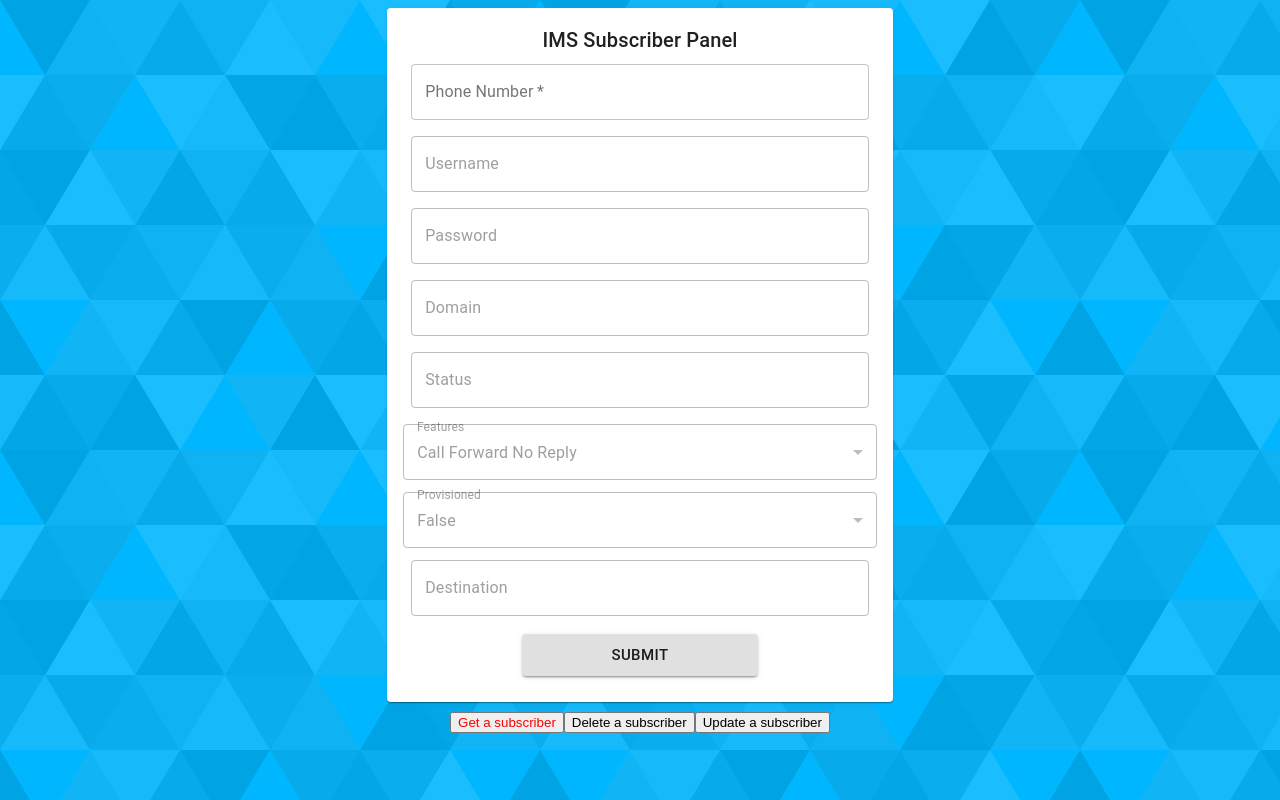
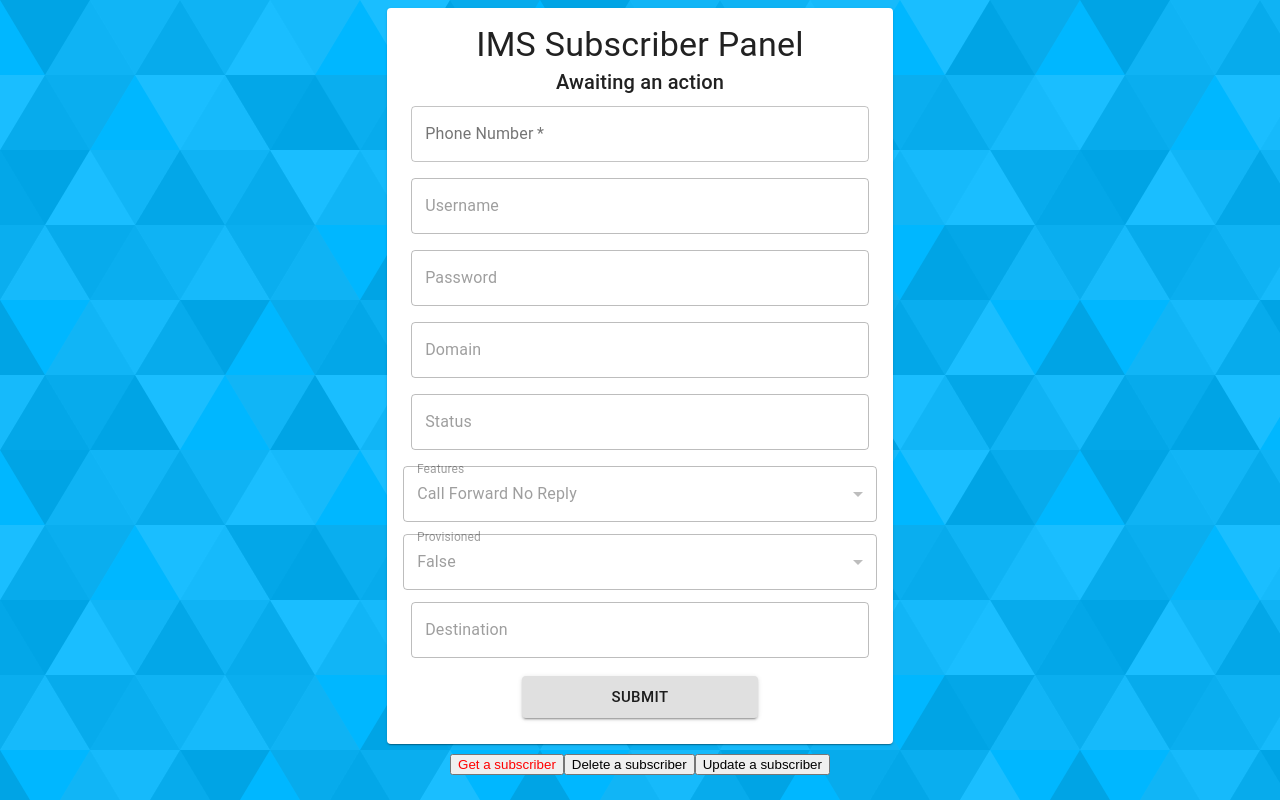
Before and after one commit to jshiii117/telus-app, a React (Create React App) app in the folder client/: page / in a window 1280 px wide. Built offline with nearby package versions, Linux system fonts and the light colour scheme.

Commit message:
Move console updates into user help text

```diff
--- a/client/src/App.js
+++ b/client/src/App.js
@@ -15,6 +15,7 @@ export const App = () => {
   const [featureOne, setFeatureOne] = useState({ callForwardNoReply: {provisioned: false, destination: ''}});
   const [subscriberData, setSubscriberData] = useState({phoneNumber: '', username: '', password: '', domain: '', status: '', features: featureOne})
   const [currentCommand, setCommand] = useState('Get');
+  const [helpText, setHelpText] = useState('Awaiting an action')
 
   const clear = () => {
     setFeatureOne({ callForwardNoReply: {provisioned: false, destination: ''}});
@@ -23,6 +24,7 @@ export const App = () => {
 
   const handleSubmit = async (e) => {
     if (subscriberData.phoneNumber.length >= 10) {
+      e.preventDefault();
       switch (currentCommand) {
         case 'Get':
           e.preventDefault();
@@ -43,16 +45,17 @@ export const App = () => {
               }
             });
           } catch (error) {
-            console.log('Invalid phone number');
-            clear();
+            setHelpText(`No data exists for ${subscriberData.phoneNumber}`);
           }
           break;
         case 'Put':
           putSubscriber(subscriberData.phoneNumber, subscriberData);
+          setHelpText(`Updated information for ${subscriberData.phoneNumber}`);
           clear();
           break;
         case 'Delete':
           deleteSubscriber(subscriberData.phoneNumber);
+          setHelpText(`Deleted information at ${subscriberData.phoneNumber}`);
           clear();
           break;
         default:
@@ -62,17 +65,17 @@ export const App = () => {
       setCommand('Get');
     } else {
       e.preventDefault();
-      console.log('Invalid phone number');
+      setHelpText('Phone number must be greater than 10 characters');
     }
   };
-
 
   return (
     <>
       <div className={classes.paperParent}>
       <Paper className={classes.paper}>
         <form className={`${classes.root} ${classes.form}`} autoComplete="off" onSubmit={handleSubmit}>
-          <Typography variant="h6">IMS Subscriber Panel</Typography>
+          <Typography variant="h4">IMS Subscriber Panel</Typography>
+          <Typography variant="h6">{helpText}</Typography>
           <TextField required fullWidth color="primary" name="phoneNumber" variant="outlined" label="Phone Number" value={subscriberData.phoneNumber} onChange={(e) => setSubscriberData({ ...subscriberData, phoneNumber: e.target.value })}/>
           <ActivableForm currentCommand={currentCommand} subscriberData={subscriberData} setSubscriberData={setSubscriberData} featureOne={featureOne} setFeatureOne={setFeatureOne}/>
           <Button className={classes.buttonSubmit} variant="contained" size="large" type="submit" fullWidth>Submit</Button>
```
